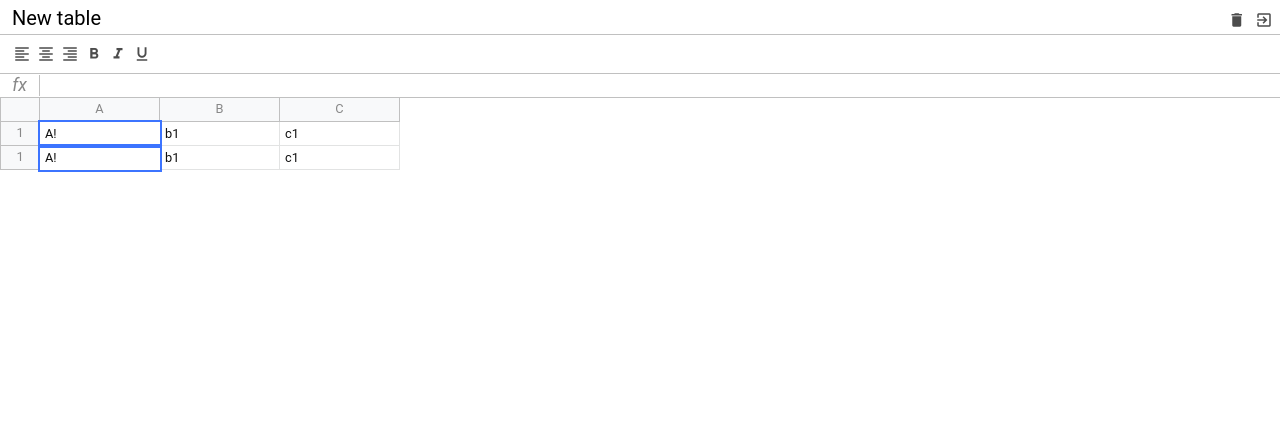
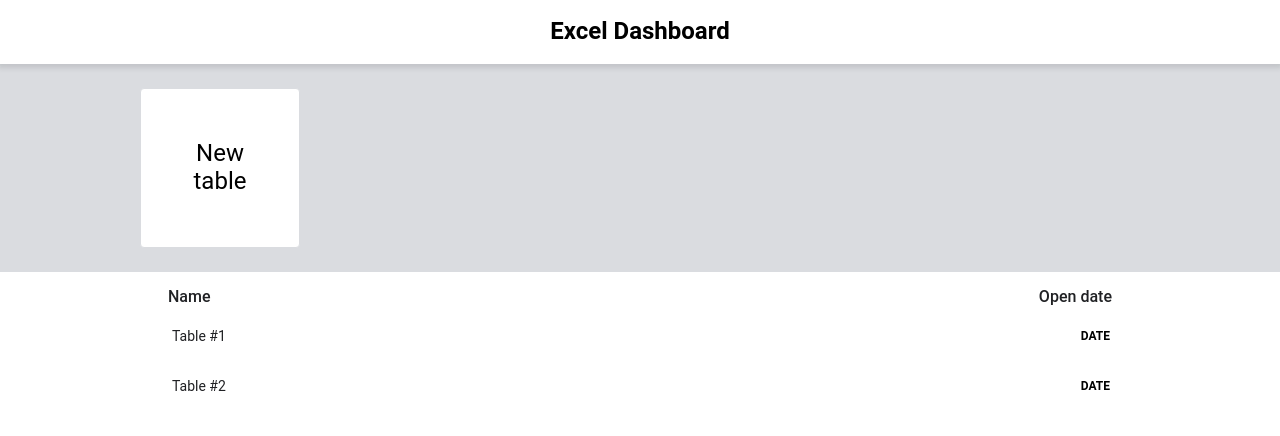
Before and after one commit to Bogdan-save-dev/excel, a website built with webpack: page src/index.html in a window 1280 px wide. Built offline with nearby package versions, Linux system fonts and the light colour scheme.

Commit message:
dashboard component

```diff
--- a/src/index.html
+++ b/src/index.html
@@ -12,85 +12,36 @@
     />
   </head>
   <body>
-    <div id="app" class="container"></div>
-
-    <div class="excel">
-      <div class="excel__header">
-        <input type="text" class="input" value="New table" />
-
-        <div class="buttons">
-          <div class="button">
-            <i class="material-icons">delete</i>
-          </div>
-          <div class="button">
-            <i class="material-icons">exit_to_app</i>
+    <div id="app" class="container">
+      <div class="db">
+        <div class="db__header">
+          <h1>Excel Dashboard</h1>
+        </div>
+        <div class="db__new">
+          <div class="db__view">
+            <a href="#" class="db__create">
+              New
+              <br />
+              table
+            </a>
           </div>
         </div>
-      </div>
-      <div class="excel__toolbar">
-        <div class="button">
-          <i class="material-icons">format_align_left</i>
-        </div>
+        <div class="db__table db__view">
+          <div class="db__list-header">
+            <span>Name</span>
+            <span>Open date</span>
+          </div>
 
-        <div class="button">
-          <i class="material-icons">format_align_center</i>
-        </div>
-
-        <div class="button">
-          <i class="material-icons">format_align_right</i>
-        </div>
-
-        <div class="button">
-          <i class="material-icons">format_bold</i>
-        </div>
-
-        <div class="button">
-          <i class="material-icons">format_italic</i>
-        </div>
-
-        <div class="button">
-          <i class="material-icons">format_underline</i>
-        </div>
-      </div>
-      <div class="excel__formula">
-        <div class="info">fx</div>
-        <div class="input" contenteditable spellcheck="false"></div>
-      </div>
-      <div class="excel__table">
-        <div class="row">
-          <div class="row-info"></div>
-          <div class="row-data">
-            <div class="column">
-              A
-            </div>
-            <div class="column">
-              B
-            </div>
-            <div class="column">
-              C
-            </div>
-          </div>
-        </div>
-
-        <div class="row">
-          <div class="row-info">
-            1
-          </div>
-          <div class="row-data">
-            <div class="cell selected">A!</div>
-            <div class="cell">b1</div>
-            <div class="cell">c1</div>
-          </div>
-        </div>
-        <div class="row">
-          <div class="row-info">
-            1
-          </div>
-          <div class="row-data">
-            <div class="cell selected" contenteditable>A!</div>
-            <div class="cell">b1</div>
-            <div class="cell">c1</div>
-          </div>
+          <ul class="db__list">
+            <li class="db__record">
+              <a href="#">Table #1</a>
+              <strong>DATE</strong>
+            </li>
+            <li class="db__record">
+              <a href="#">Table #2</a>
+              <strong>DATE</strong>
+            </li>
+          </ul>
         </div>
       </div>
     </div>
--- /dev/null
+++ b/src/scss/Dashboard/Dashboard.scss
@@ -0,0 +1,80 @@
+.db {
+  &__header {
+    position: fixed;
+    top: 0;
+    right: 0;
+    left: 0;
+    height: $db-header-height;
+    @include flex-center;
+    background: #fff;
+    box-shadow: 0 2px 5px 2px rgba(60, 64, 67, 0.15);
+    z-index: 1000;
+  }
+  &__new {
+    margin-top: $db-header-height;
+    padding: 1.5rem;
+    background: #dadce0;
+  }
+
+  &__create {
+    width: 160px;
+    height: 160px;
+    background: #fff;
+    border-radius: 4px;
+    border: 1px solid #dadce0;
+    @include flex-center;
+    font-size: 1.5rem;
+    text-align: center;
+    text-decoration: none;
+    color: #000;
+
+    &:hover {
+      cursor: pointer;
+      color: green;
+      border-color: green;
+    }
+  }
+
+  &__view {
+    max-width: 1000px;
+    margin: 0 auto;
+  }
+
+  &__table {
+    padding: 1rem;
+  }
+
+  &__list-header {
+    display: flex;
+    justify-content: space-between;
+    color: #202124;
+
+    font-size: 16px;
+    font-weight: 500;
+
+    padding: 0 12px;
+    margin-bottom: 10px;
+  }
+
+  &__record {
+    display: flex;
+    justify-content: space-between;
+    align-items: center;
+    padding: 12px 14px 12px 16px;
+    margin-bottom: 10px;
+
+    &:hover {
+      background: #bbd5dd;
+      border-radius: 25px;
+    }
+
+    a {
+      color: #202124;
+      font-size: 14px;
+
+      &:hover {
+        text-decoration: underline;
+      }
+    }
+  }
+}
--- a/src/scss/_variables.scss
+++ b/src/scss/_variables.scss
@@ -10,3 +10,5 @@ $color-black: #000;
 $color-white: #eee;
 
 $row-height: 24px;
+
+$db-header-height: 64px;
--- a/src/scss/index.scss
+++ b/src/scss/index.scss
@@ -7,11 +7,23 @@
 @import './ToolBar/ToolBar.scss';
 @import './Formula/Formula.scss';
 @import './Table/Table.scss';
+@import './Dashboard/Dashboard.scss';
 
 * {
   margin: 0;
   padding: 0;
   box-sizing: border-box;
+}
+
+a {
+  text-decoration: none;
+  cursor: pointer;
+}
+
+li {
+  list-style: none;
+  margin: 0;
+  padding: 0;
 }
 
 body {
```
Also changed, not shown: src/assets/excel.html (added, +143 -0 lines).
